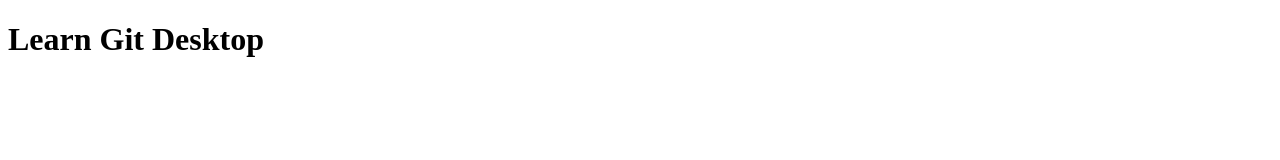
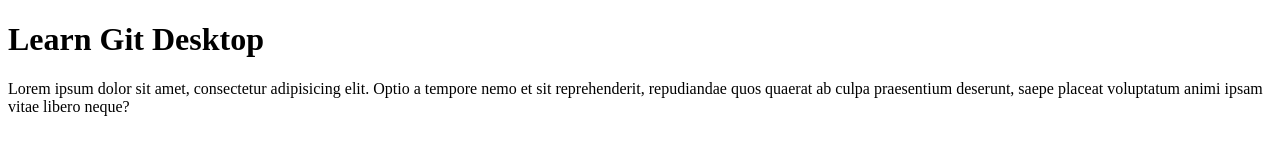
Before and after one commit to Nattaporn11/GitLog, a plain HTML site: page index.html in a window 1280 px wide. Drawn offline with Linux system fonts and the light colour scheme.

Commit message:
add some text

```diff
--- a/index.html
+++ b/index.html
@@ -9,6 +9,7 @@
 <body>
 
     <h1>Learn Git Desktop</h1>
+    <p>Lorem ipsum dolor sit amet, consectetur adipisicing elit. Optio a tempore nemo et sit reprehenderit, repudiandae quos quaerat ab culpa praesentium deserunt, saepe placeat voluptatum animi ipsam vitae libero neque?</p>
 
 </body>
 </html>
```
